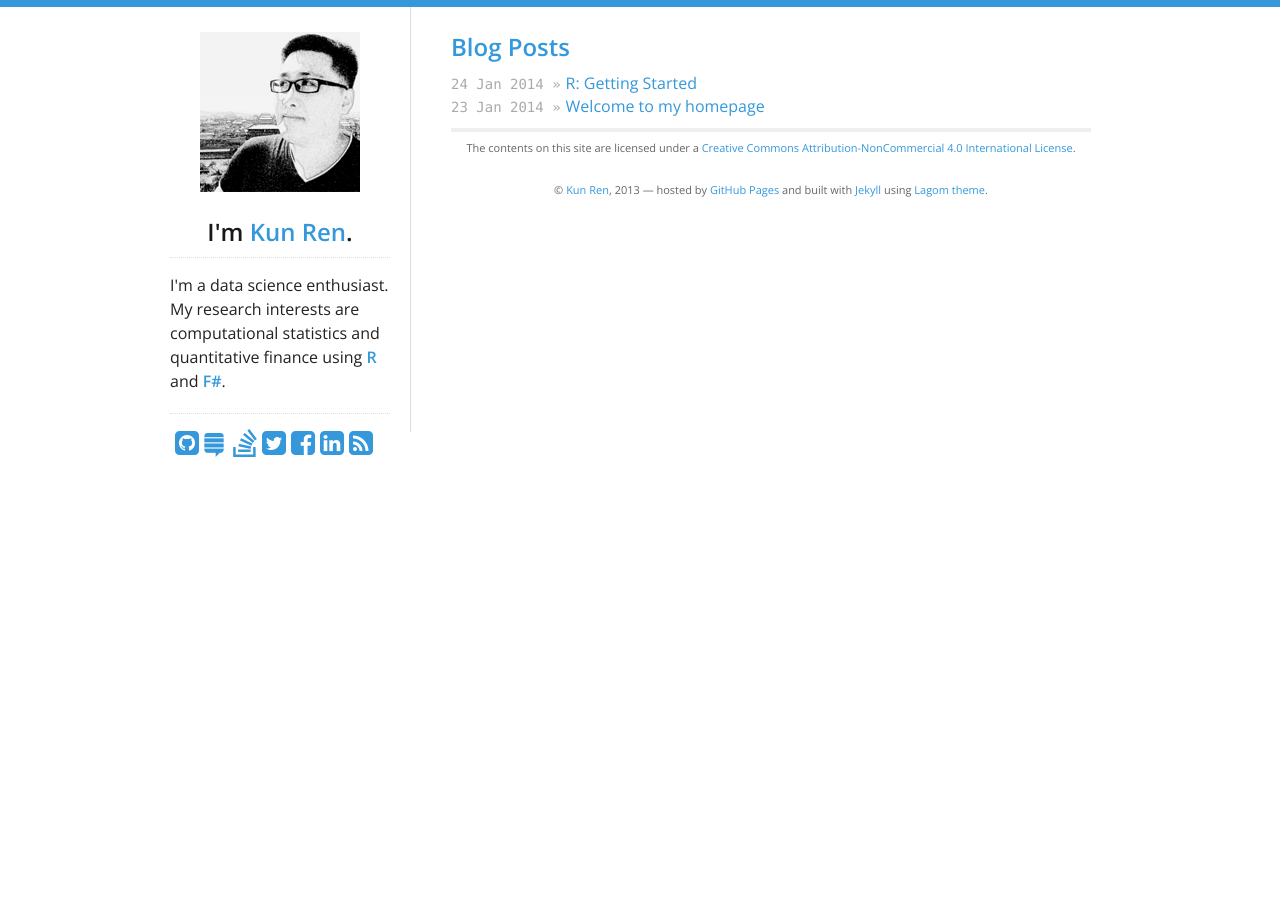
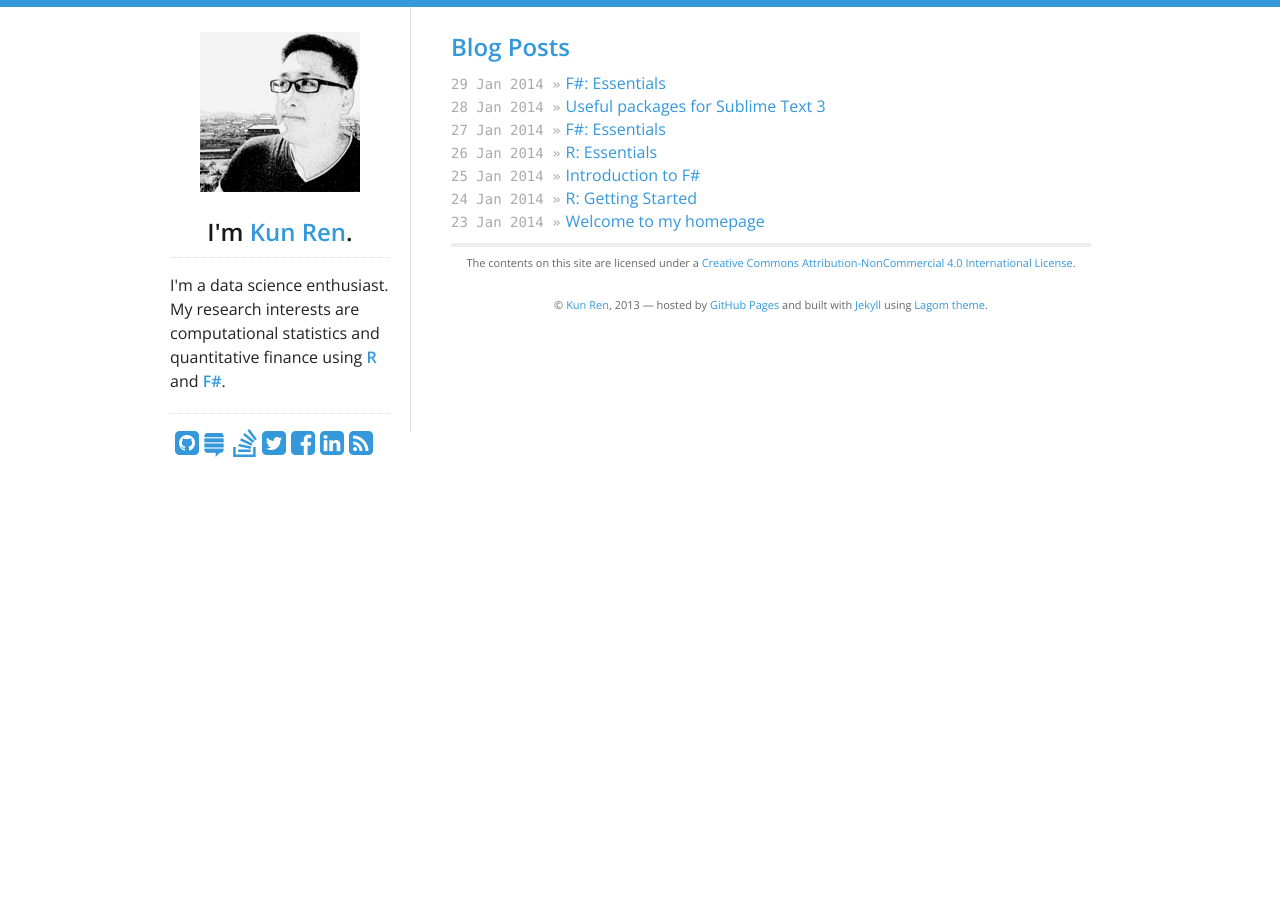
Before and after one commit to harryprince/renkun-ken.github.io, a Jekyll site: the page built from index.html, in a window 1280 px wide. Built offline with Jekyll 4.4.1, drawn with Linux system fonts in a browser that asks for light colours; nearby versions of some CDN libraries.

Commit message:
category updated

```diff
--- /dev/null
+++ b/_posts/2014-01-25-introduction-to-fsharp.md
@@ -0,0 +1,7 @@
+---
+layout: post
+title: "Introduction to F#"
+categories:
+- blog
+- fsharp
+---
--- /dev/null
+++ b/_posts/2014-01-28-useful-packages-for-sublime-text-3.md
@@ -0,0 +1,7 @@
+---
+layout: post
+title: "Useful packages for Sublime Text 3"
+categories:
+- blog
+- tool
+---
```
Also changed, not shown: _posts/2014-01-24-r-getting-started.md (+1 -0 lines), _posts/2014-01-26-r-essentials.md (added, +7 -0 lines), _posts/2014-01-27-fsharp-essentials.md (added, +7 -0 lines), _posts/2014-01-29-zotera-in-firefox.md (added, +7 -0 lines).
